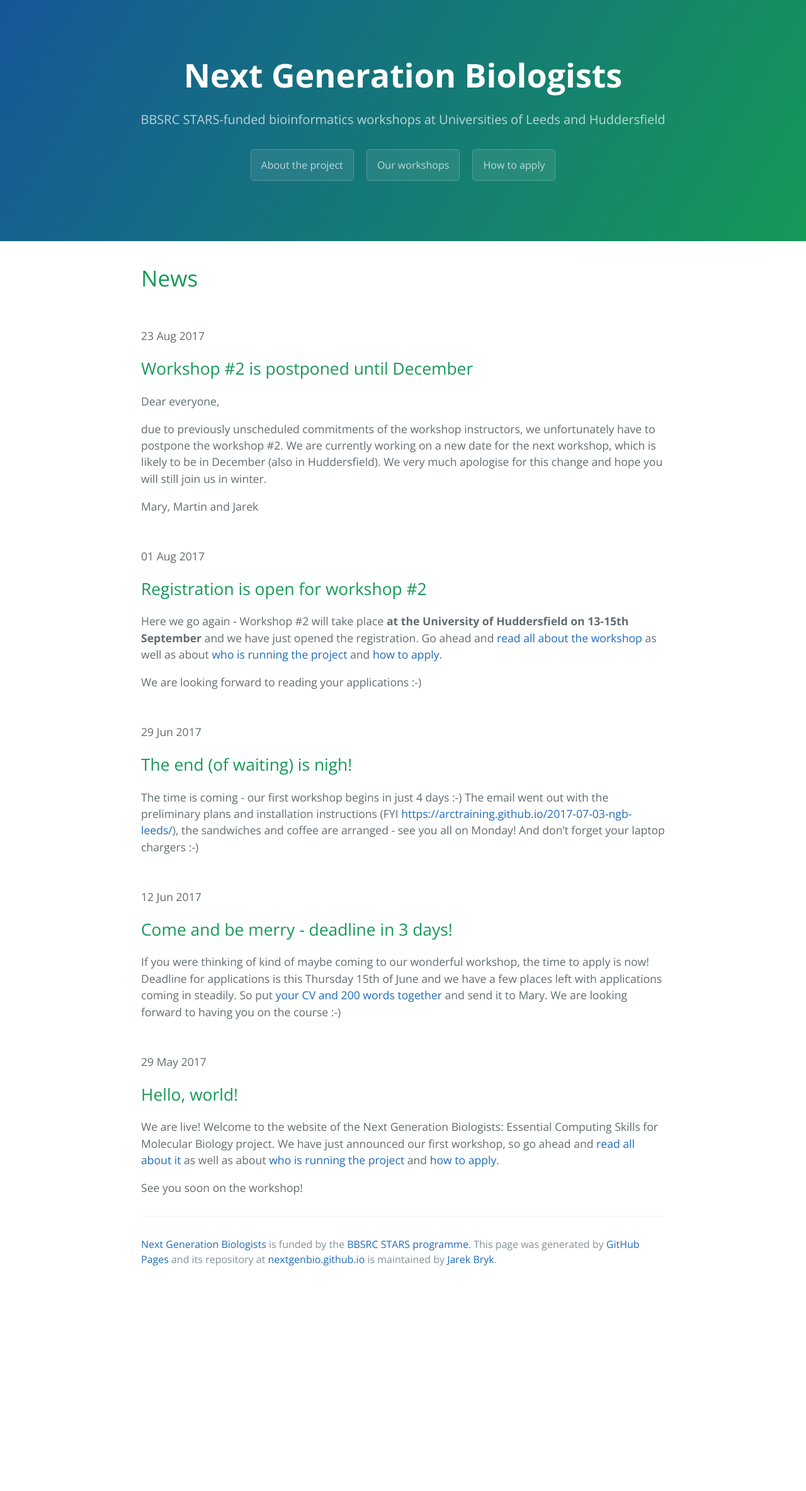
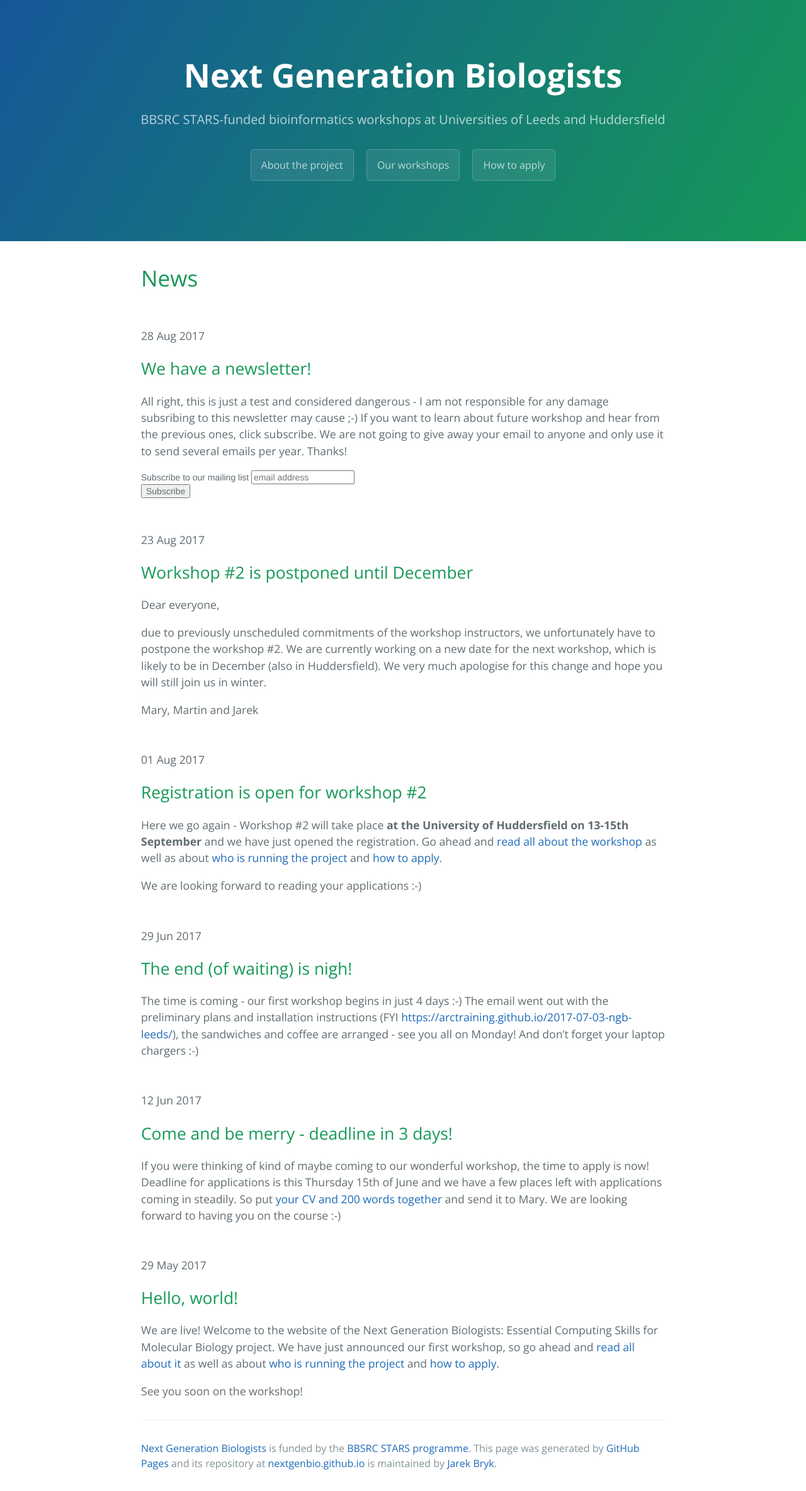
Before and after one commit to nextgenbio/nextgenbio, a Jekyll site: the page built from index.html, in a window 1280 px wide. Shown: the whole page at 63% size. Built offline with Jekyll 4.4.1, drawn with Linux system fonts in a browser that asks for light colours; the list of posts is cut into pages by our own code; comment, search, counter and statistics services are not loaded; before the commit the page ends 2044 px from its top, so only the background shows below that.

Commit message:
Add newsletter

```diff
--- a/_includes/head.html
+++ b/_includes/head.html
@@ -6,6 +6,9 @@
   <link rel="stylesheet" href="{{ site.baseurl }}/css/normalize.css">
   <link href='https://fonts.googleapis.com/css?family=Open+Sans:400,700' rel='stylesheet' type='text/css'>
   <link rel="stylesheet" href="{{ site.baseurl }}/css/cayman.css">
+  <link href="//cdn-images.mailchimp.com/embedcode/slim-10_7.css" rel="stylesheet" type="text/css">
+  <style type="text/css">#mc_embed_signup{background:#fff; clear:left; font:14px Helvetica,Arial,sans-serif; }</style>
+
   <script>
   (function(i,s,o,g,r,a,m){i['GoogleAnalyticsObject']=r;i[r]=i[r]||function(){
   (i[r].q=i[r].q||[]).push(arguments)},i[r].l=1*new Date();a=s.createElement(o),
--- /dev/null
+++ b/_posts/2017-08-28-Mailing-list-is-on.markdown
@@ -0,0 +1,25 @@
+---
+layout: default
+title:  "We have a newsletter!"
+date:   2017-08-28
+categories: main
+---
+
+## We have a newsletter!
+
+All right, this is just a test and considered dangerous - I am not responsible for any damage subsribing to this newsletter may cause ;-) If you want to learn about future workshop and hear from the previous ones, click subscribe. We are not going to give away your email to anyone and only use it to send several emails per year. Thanks!
+
+<!-- Begin MailChimp Signup Form -->
+<div id="mc_embed_signup">
+<form action="//nextgenbiologists.us16.list-manage.com/subscribe/post?u=8cca496123d1a74c7c69a7968&amp;id=3511b69613" method="post" id="mc-embedded-subscribe-form" name="mc-embedded-subscribe-form" class="validate" target="_blank" novalidate>
+    <div id="mc_embed_signup_scroll">
+	<label for="mce-EMAIL">Subscribe to our mailing list</label>
+	<input type="email" value="" name="EMAIL" class="email" id="mce-EMAIL" placeholder="email address" required>
+    <!-- real people should not fill this in and expect good things - do not remove this or risk form bot signups-->
+    <div style="position: absolute; left: -5000px;" aria-hidden="true"><input type="text" name="b_8cca496123d1a74c7c69a7968_3511b69613" tabindex="-1" value=""></div>
+    <div class="clear"><input type="submit" value="Subscribe" name="subscribe" id="mc-embedded-subscribe" class="button"></div>
+    </div>
+</form>
+</div>
+
+<!--End mc_embed_signup-->
```
